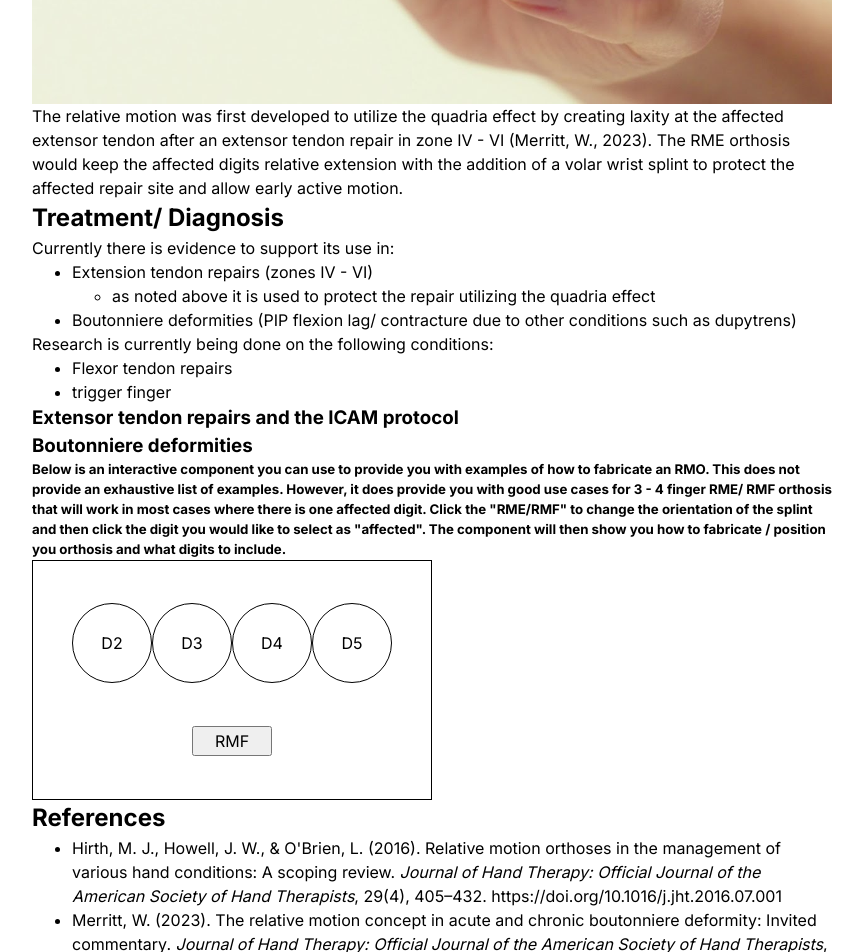
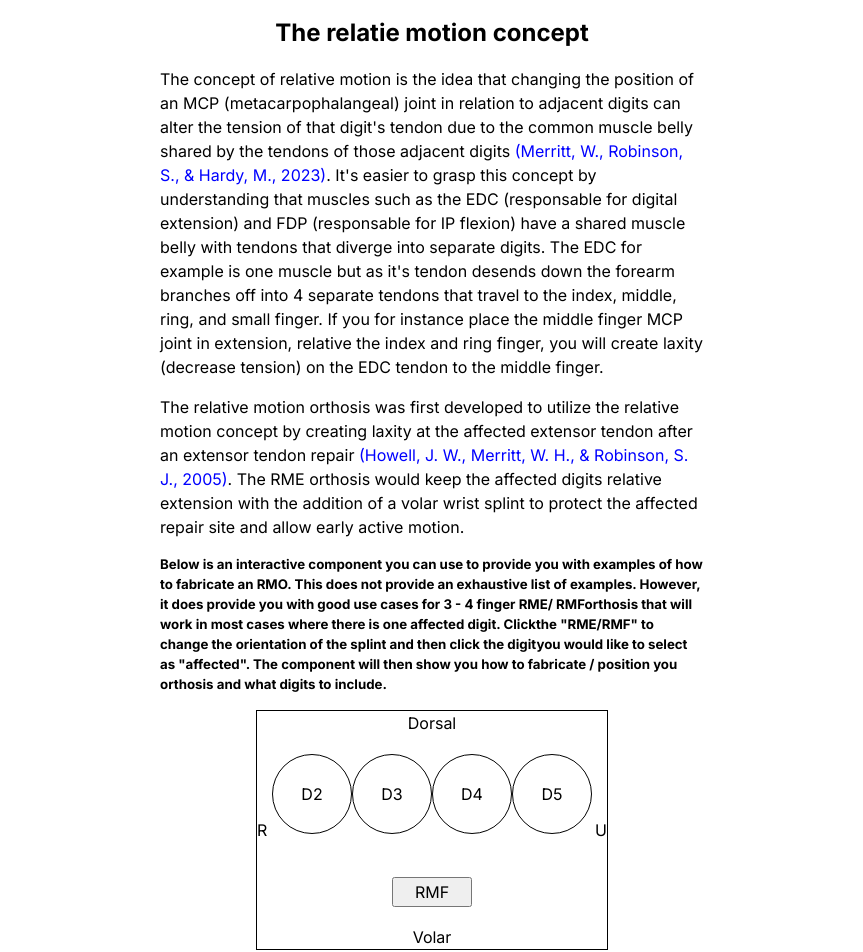
Before and after one commit to byfar94/hand-therapy-blog, a Next.js app: page /posts/blogpost1 in a window 1280 px wide. Shown: the part 618-1570 px from the top of the page, without its empty margins (208-1071 px from the left). Built offline with nearby package versions, Linux system fonts and the light colour scheme.

Commit message:
RMO blog, added the relative motion concept section and ICAM protocol

```diff
--- a/app/globals.css
+++ b/app/globals.css
@@ -117,7 +117,14 @@ a {
 }
 
 .articleContain {
-  max-width: 50rem;
+  max-width: 34rem;
   display: flex;
   flex-direction: column;
+  justify-content: center;
+  align-items: center;
+  gap: 1rem;
 }
+
+.articleContain a {
+  color: blue;
+}
--- a/app/posts/blogpost1/page.mdx
+++ b/app/posts/blogpost1/page.mdx
@@ -12,34 +12,48 @@ export const metaData = {
 
 # Relative Motion Orthosis (RMO) Overview
 
-## Background
+## The RMO
 
 A relative motion orthosis (RMO) is a splint/ orthosis that keeps one or more digits in either relative flexion or extension compared to the other digits of the affected hand. The orthosis is usually fabricated over 3-4 proximal phalanx changing the angle of the affected MCP joint. The orthosis can either be a relative motion flexion (RMF) orthosis or a relative motion extension (RME) orthosis. The naming convention is based on the angle of the affected MCP joint. An RMO keeping the middle finger MCP joint in relative extension would be called a RME orthosis. [(Hirth, M. J., Howell, J. W., & O'Brien, L., 2016)](#relative-motion-orthoses-in-the-management-of-various-hand-conditions-a-scoping-review)
 
 <CustomImage src="/images/RMO-Image.jpg" alt="RMO" width={400} height={200} />
 
-The relative motion was first developed to utilize the quadria effect by creating laxity at the affected extensor tendon after an extensor tendon repair in zone IV - VI [(Merritt, W., 2023)](#the-relative-motion-concept-in-acute-and-chronic-boutonniere-deformity). The RME orthosis would keep the affected digits relative extension with the addition of a volar wrist splint to protect the affected repair site and allow early active motion.
+## The relatie motion concept
+
+The concept of relative motion is the idea that changing the position of an MCP (metacarpophalangeal) joint in relation to adjacent digits can alter the tension of that digit's tendon due to the common muscle belly shared by the tendons of those adjacent digits [(Merritt, W., Robinson, S., & Hardy, M., 2023)](#a-commentary-from-the-pioneers-on-the-innovation-of-the-relative-motion-concept:-history,-biologic-considerations,-and-anatomic-rationale). It's easier to grasp this concept by understanding that muscles such as the EDC (responsable for digital extension) and FDP (responsable for IP flexion) have a shared muscle belly with tendons that diverge into separate digits. The EDC for example is one muscle but as it's tendon desends down the forearm branches off into 4 separate tendons that travel to the index, middle, ring, and small finger. If you for instance place the middle finger MCP joint in extension, relative the index and ring finger, you will create laxity (decrease tension) on the EDC tendon to the middle finger.
+
+The relative motion orthosis was first developed to utilize the relative motion concept by creating laxity at the affected extensor tendon after an extensor tendon repair [(Howell, J. W., Merritt, W. H., & Robinson, S. J., 2005)](#Immediate-controlled-active-motion-following-zone-4-7-extensor-tendon-repair). The RME orthosis would keep the affected digits relative extension with the addition of a volar wrist splint to protect the affected repair site and allow early active motion.
+
+##### Below is an interactive component you can use to provide you with examples of how to fabricate an RMO. This does not provide an exhaustive list of examples. However, it does provide you with good use cases for 3 - 4 finger RME/ RMForthosis that will work in most cases where there is one affected digit. Clickthe "RME/RMF" to change the orientation of the splint and then click the digityou would like to select as "affected". The component will then show you how to fabricate / position you orthosis and what digits to include.
+
+<RMO></RMO>
 
 ## Treatment/ Diagnosis
 
+Altough the RMO was first introduced to protect extensor tendon repairs at extensor zone 5 it has expanded to be used in a variety of cases since its inception.
+
 Currently there is evidence to support its use in:
 
-- Extension tendon repairs (zones IV - VI)
-  - as noted above it is used to protect the repair utilizing the quadria effect
+- Extension tendon repairs (zones IV - VII)
+- Saggital band injury/ EDC dislocation
 - Boutonniere deformities (PIP flexion lag/ contracture due to other conditions such as dupytrens)
-
-Research is currently being done on the following conditions:
-
-- Flexor tendon repairs
-- trigger finger
+  <br />
+  <br />
+- Research is currently being done on the following conditions:
+  - Trigger finger
+  - Flexor tendon repairs
 
 ### Extensor tendon repairs and the ICAM protocol
 
+As mentione above the RMO orthosis was first designed to protect extensor tendon repairs while simultaneously encouraging early active motion to reduce the negative outcomes of more restrictive and immobilzing protocols.
+
+The ICAM protocol stands for Immediate controlled active motion protocol. This involves the use of a relative motions orthosis and wrist orthosis to position the affected digit in relative extension and well as the wrist in extension. It was originally more restrictive in degrees of extension and used to include a gutter spint to prevent IP flexion of the affected digit.
+
+The idea was first tested on cadavers in the late 70s where keeping the affected digit in relative extension (25 -30 degrees) prevented a weak repair at extensor zone 6 from rupturing when pulling on the EDC tendon (full extension of the digit) and pulling on the FDP (full flexion of the digit) [(Merritt, W., Robinson, S., & Hardy, M., 2023)](#a-commentary-from-the-pioneers-on-the-innovation-of-the-relative-motion-concept:-history,-biologic-considerations,-and-anatomic-rationale).
+
+The first patient treated with the ICAM for an extensor tendon repair had a middle finger zone 5 repair. Out of caution the wrist was splinted in 40 degrees of extenson, the middle finger had an RME orthosis with the affected MCP joint in 25-30 degrees of extension, and a volar gutter splint was attached to keep the IP joints in extension. The RMO was also attached to the volar wrist splint. Keeping the wirst the degrees of extension and not allowing the IP joints to go into flexion was also to reduce the tension on the affected repair. The affected MCP joint was allowed ~40 degrees of flexion. This was a conservative version of the ICAM and has since become less restrictive. It is now more common to splint the wrist in 20-25 degrees of extension and use a RME orthosis with 15-20 degrees of relative extension. The RMO and wrist splint are no longer generally attached and the gutter splint has been removed completely [(Howell, J. W., Merritt, W. H., & Robinson, S. J., 2005)](#Immediate-controlled-active-motion-following-zone-4-7-extensor-tendon-repair). The ICAM protocol has also expanded from extensor repair zones V-VI to include IV and VII.
+
 ### Boutonniere deformities
-
-##### Below is an interactive component you can use to provide you with examples of how to fabricate an RMO. This does not provide an exhaustive list of examples. However, it does provide you with good use cases for 3 - 4 finger RME/ RMF orthosis that will work in most cases where there is one affected digit. Click the "RME/RMF" to change the orientation of the splint and then click the digit you would like to select as "affected". The component will then show you how to fabricate / position you orthosis and what digits to include.
-
-<RMO></RMO>
 
 # References
 
@@ -57,3 +71,11 @@ Research is currently being done on the following conditions:
   boutonniere deformity: Invited commentary. _Journal of Hand Therapy: Official
   Journal of the American Society of Hand Therapists_, 36(2), 258–268.
   [https://doi.org/10.1016/j.jht.2023.02.005](https://doi.org/10.1016/j.jht.2023.02.005)
+
+<a id="a-commentary-from-the-pioneers-on-the-innovation-of-the-relative-motion-concept:-history,-biologic-considerations,-and-anatomic-rationale"></a>
+
+- Merritt, W., Robinson, S., & Hardy, M. (2023). A commentary from the pioneers on the innovation of the relative motion concept: History, biologic considerations, and anatomic rationale. Journal of hand therapy : official journal of the American Society of Hand Therapists, 36(2), 251–257. [https://doi.org/10.1016/j.jht.2022.12.006](https://doi.org/10.1016/j.jht.2022.12.006)
+
+<a id="Immediate-controlled-active-motion-following-zone-4-7-extensor-tendon-repair"></a>
+
+- Howell, J. W., Merritt, W. H., & Robinson, S. J. (2005). Immediate controlled active motion following zone 4-7 extensor tendon repair. Journal of hand therapy : official journal of the American Society of Hand Therapists, 18(2), 182–190. [https://doi.org/10.1197/j.jht.2005.02.011](https://doi.org/10.1197/j.jht.2005.02.011)
--- a/components/article/articleId1/RMO.js
+++ b/components/article/articleId1/RMO.js
@@ -81,6 +81,24 @@ export default function RMO() {
   return (
     <>
       <section id={styles.RMOContainer}>
+        <div
+          className={styles.RMOContainerPositionReference}
+          id={styles.dorsal}
+        >
+          <p>Dorsal</p>
+        </div>
+        <div className={styles.RMOContainerPositionReference} id={styles.volar}>
+          <p>Volar</p>
+        </div>
+        <div
+          className={styles.RMOContainerPositionReference}
+          id={styles.radial}
+        >
+          <p>R</p>
+        </div>
+        <div className={styles.RMOContainerPositionReference} id={styles.ulnar}>
+          <p>U</p>
+        </div>
         <div id={styles.hand}>
           {digitsStates.map((state, index) => (
             <Digit
--- a/components/article/articleId1/RMO.module.css
+++ b/components/article/articleId1/RMO.module.css
@@ -56,12 +56,13 @@
 
 #RMOContainer {
   border: black;
+  position: relative;
   display: flex;
   justify-content: space-evenly;
   align-items: center;
   flex-direction: column;
   border: 1px black solid;
-  width: 50%;
+  width: 22rem;
   height: 15rem;
 }
 
@@ -75,3 +76,31 @@
 .btn {
   width: 5rem;
 }
+
+.RMOContainerPositionReference {
+  position: absolute;
+}
+
+#dorsal {
+  top: 0;
+  left: 50%;
+  transform: translateX(-50%);
+}
+
+#volar {
+  bottom: 0;
+  left: 50%;
+  transform: translateX(-50%);
+}
+
+#radial {
+  top: 50%;
+  left: 0;
+  transform: translateY(-50%);
+}
+
+#ulnar {
+  top: 50%;
+  right: 0;
+  transform: translateY(-50%);
+}
--- a/components/general/CustomImage.js
+++ b/components/general/CustomImage.js
@@ -7,7 +7,7 @@ const CustomImage = ({ src, alt, width, height }) => {
       alt={alt}
       width={width}
       height={height}
-      layout="responsive"
+      layout="intrinsic"
     />
   );
 };
```
